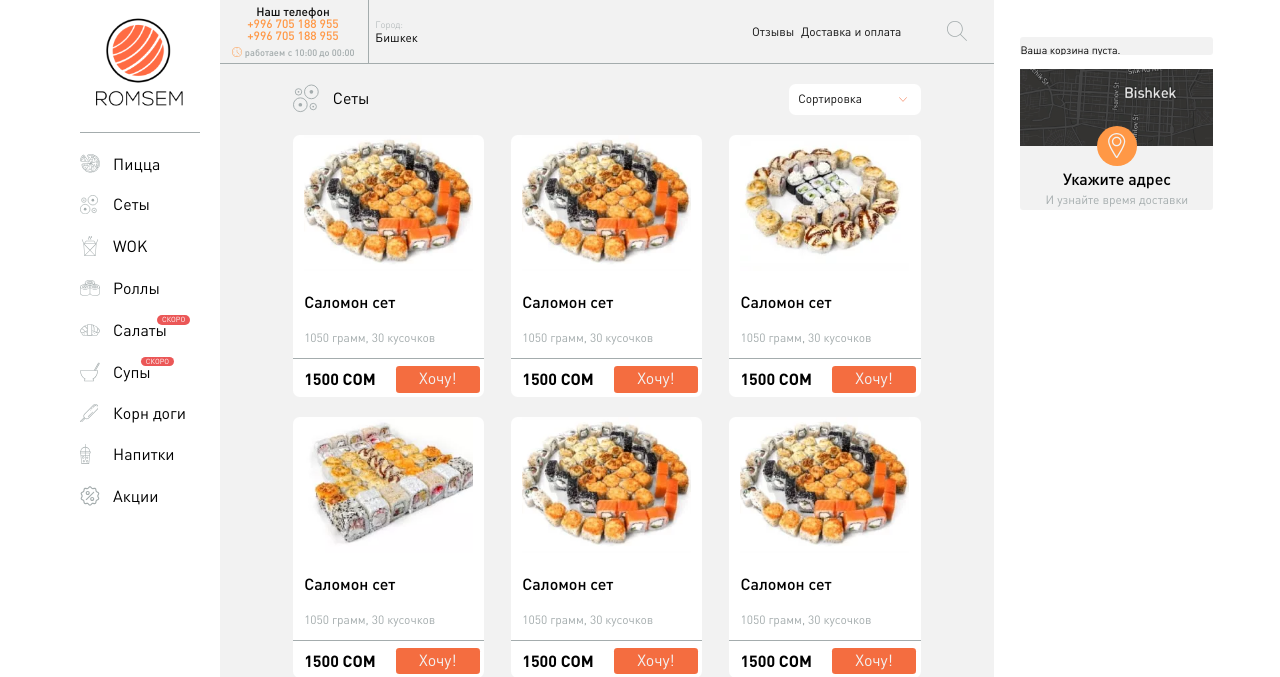
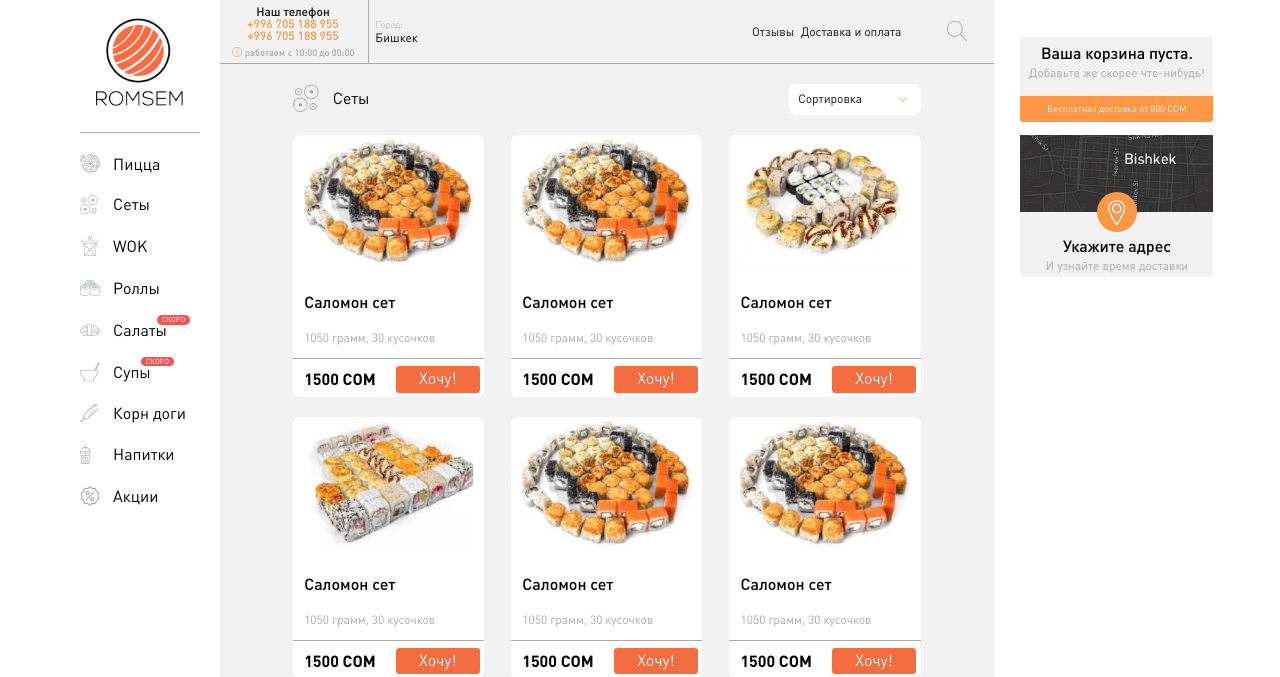
Before and after one commit to Anton1997Kovalev/romsem, a PHP site: page /sets.php in a window 1280 px wide. Shown: the top 677 px of the page. Run offline with PHP 8.4, Linux system fonts and the light colour scheme.

Commit message:
do basket

```diff
--- a/css/style.css
+++ b/css/style.css
@@ -926,6 +926,78 @@ h3 {
 .sidebar {
 	display: none;
 }
+
+.basket-block__label {}
+
+.basket-block__emtpy {}
+
+.basket-block__list {}
+
+.basket-block__item {
+	display: grid;
+	grid-template-columns: 9rem 1fr;
+	grid-column-gap: 1.4rem;
+	padding: 1.5rem 3.3rem 1.5rem 0;
+	background-color: #fff;
+	border-radius: .5rem;
+	-webkit-border-radius: .5rem;
+	-moz-border-radius: .5rem;
+	-ms-border-radius: .5rem;
+	-o-border-radius: .5rem;
+}
+
+.basket-block__item-img img {
+	display: block;
+}
+
+.basket-block__item-column {}
+
+.basket-block__item-label {
+	font-family: var(--ff-dinPro400);
+	font-weight: normal;
+	font-size: 1.8rem;
+	line-height: 100%;
+	color: var(--black2);
+	margin-bottom: 1.4rem;
+}
+
+.basket-block__item-row {
+	display: grid;
+	grid-template-columns: 9rem 1fr;
+	align-items: center;
+	grid-column-gap: .7rem;
+}
+
+.basket-block__quantity-icon.basket-block__quantity-icon {
+	width: 2.5rem;
+	height: 2.5rem;
+}
+
+.basket-block__quantity-icon.basket-block__quantity-icon.minus svg {
+	width: 1.3rem;
+}
+
+.basket-block__quantity-icon.basket-block__quantity-icon.plus svg {
+	width: 1.3rem;
+	height: 1.3rem;
+}
+
+.basket-block__quantity-label.basket-block__quantity-label {
+	font-size: 1.8rem;
+	line-height: 100%;
+	width: 2.6rem;
+}
+
+.basket-block__item-price {
+	font-family: var(--ff-dinPro700);
+	font-weight: 700;
+	font-size: 1.8rem;
+	line-height: 100%;
+	color: var(--black2);
+	white-space: nowrap;
+	text-align: right;
+}
+
 
 
 @media screen and (min-width: 1024px) {
@@ -1047,18 +1119,51 @@ h3 {
 		margin-bottom: 2rem;
 	}
 
+	.basket-block._active .basket-block__emtpy {
+		display: none;
+	}
+
 	.basket-block__container {
 		padding: 1.2rem 0 0;
 		position: relative;
 		z-index: -4;
 	}
 
-
-
-	.location-block {}
+	.basket-block__label {
+		font-family: var(--ff-dinPro500);
+		font-weight: 500;
+		font-size: 2.4rem;
+		line-height: 100%;
+		color: var(--black2);
+		text-align: center;
+		margin-bottom: 1rem;
+	}
+
+	.basket-block__emtpy {
+		font-family: var(--ff-dinPro400);
+		font-size: 1.8rem;
+		line-height: 100%;
+		color: var(--grey2);
+		text-align: center;
+		margin-bottom: 2.6rem;
+	}
+
+	.basket-block__delivery {
+		font-family: var(--ff-dinPro400);
+		font-size: 1.4rem;
+		line-height: 100%;
+		color: var(--grey);
+		background-color: var(--orange);
+		text-align: center;
+		padding: 1.2rem 0;
+	}
+
+	.basket-block._active .basket-block__delivery {
+		display: none;
+	}
 
 	.location-block__container {
-		background: #F2F2F2;
+		background: var(--grey);
 		border-radius: .5rem;
 		-webkit-border-radius: .5rem;
 		-moz-border-radius: .5rem;
@@ -1659,6 +1764,24 @@ h3 {
 	.swiper-button-disabled {
 		opacity: 0;
 	}
+
+	.quantity-number__icon {
+		width: 4rem;
+		height: 4rem;
+	}
+
+	.quantity-number__icon.minus svg {
+		width: 2rem;
+	}
+
+	.quantity-number__icon.plus svg {
+		width: 2rem;
+		height: 2rem;
+	}
+
+	.quantity-number__label {
+		font-size: 3rem;
+	}
 }
 
 /* ---------------------------- order-product -------------------- */
--- a/inc/right-sidebar.php
+++ b/inc/right-sidebar.php
@@ -3,7 +3,41 @@
 		<div class="basket-block">
 			<div class="basket-block__container">
 				<div class="basket-block__label">Ваша корзина пуста.</div>
+				<div class="basket-block__emtpy">Добавьте же скорее что-нибудь!</div>
+				<div class="basket-block__list">
+					<!-- <div class="basket-block__item">
+						<div class="basket-block__item-img">
+							<picture>
+								<source srcset="/img/filter-product/set-min.webp" type="image/webp">
+								<img src="/img/filter-product/set-min.jpg" alt="">
+							</picture>
+						</div>
+						<div class="basket-block__item-column">
+							<div class="basket-block__item-label">Самая большая Филадельфия</div>
+							<div class="basket-block__item-row">
+								<div class="basket-block__quantity quantity-number">
+									<div
+										class="basket-block__quantity-icon quantity-number__icon minus quantity-product-add-card__js">
+										<?php include 'img/icons/minus.svg'; ?>
+									</div>
+									<div class="basket-block__quantity-label quantity-number__label">
+										1
+									</div>
+									<div
+										class="basket-block__quantity-icon quantity-number__icon plus quantity-product-add-card__js">
+										<?php include 'img/icons/plus.svg'; ?>
+									</div>
+								</div>
+								<div class="basket-block__item-price">170 СОМ</div>
+							</div>
 
+						</div>
+
+					</div> -->
+				</div>
+				<div class="basket-block__delivery">
+					Бесплатная доставка от 800 СОМ
+				</div>
 			</div>
 		</div>
 		<div class="location-block">
--- a/js/script.js
+++ b/js/script.js
@@ -168,9 +168,15 @@ $(document).ready(function () {
 	})
 
 	function quantityNumberCard() {
+
+		$('.product-card').each(function (index, item) {
+			$(item).attr('data-index', index);
+		})
+
+		function quantityFunc() {
 			$('.quantity-product-add-card__js').on('click', function () {
-			let num = Number($(this).siblings('.quantity-number__label').text());
-			let res = 1;
+				let num = Number($(this).closest('.product-card').attr('data-count-product'));
+				let res = 0;
 
 				if ($(this).hasClass('plus')) {
 					res = num + 1;
@@ -182,14 +188,64 @@ $(document).ready(function () {
 
 					if (num === 1) {
 						$(this).closest('.product-card__btns').removeClass('_active');
+						// $('.basket-block__item').eq($(this).closest('.product-card').data('index')).remove();
 					}
 				}
+				$(this).closest('.product-card').attr('data-count-product', res)
 				$(this).siblings('.quantity-number__label').text(res);
 
+				console.log(num)
+
+				$('.basket-block__list').find('[data-index="' + Number($(this).closest('.product-card').data('index')) + '"]').find('.basket-block__quantity-label').text(res)
 			})
+		}
+		quantityFunc()
+
 
 		$('.add-product-card__js').on('click', function () {
 			$(this).parent().addClass('_active')
+
+			if ($(this).closest('.product-card')) {
+				$('.basket-block').addClass('_active');
+				$('.basket-block__label').text('Корзина');
+
+				let product = '<div class="basket-block__item" data-index="' + $(this).closest('.product-card').data('index') + '">' +
+					'<div class="basket-block__item-img">' +
+					'<picture>' +
+					'<source srcset="' + $(this).closest('.product-card').find('.product-card__img').find('source').attr('srcset') + '" type="' + $(this).closest('.product-card').find('.product-card__img').find('source').attr('type') + '">' +
+					'<img src="' + $(this).closest('.product-card').find('.product-card__img').find('img').attr('src') + '" alt="">' +
+					'</picture>' +
+					'</div>' +
+					'<div class="basket-block__item-column">' +
+					'<div class="basket-block__item-label">' + $(this).closest('.product-card').find('.product-card__label').text() + '</div>' +
+					'<div class="basket-block__item-row">' +
+					'<div class="basket-block__quantity quantity-number">' +
+					'<div class="basket-block__quantity-icon quantity-number__icon minus quantity-product-add-card__js">' +
+					'<svg width="23" height="2" viewBox="0 0 23 2" fill="none" xmlns="http://www.w3.org/2000/svg">' +
+					'<path d="M1 1L22 0.999999" stroke="#111111" stroke-width="2" stroke-linecap="round"/>' +
+					'</svg>' +
+					'</div>' +
+					'<div class="basket-block__quantity-label quantity-number__label">' +
+					$(this).siblings('.quantity-number').find('.quantity-number__label').text() +
+					'</div>' +
+					'<div class="basket-block__quantity-icon quantity-number__icon plus quantity-product-add-card__js">' +
+					'<svg width="23" height="23" viewBox="0 0 23 23" fill="none" xmlns="http://www.w3.org/2000/svg">' +
+					'<path d="M11 1V22" stroke="#F2F2F2" stroke-width="2" stroke-linecap="round"/>' +
+					'<path d="M1 11L22 11" stroke="#F2F2F2" stroke-width="2" stroke-linecap="round"/>' +
+					'</svg>' +
+					'</div>' +
+					'</div>' +
+					'<div class="basket-block__item-price">' + $(this).closest('.product-card').find('.product-card__price').text() + '</div>' +
+					'</div>' +
+					'</div>' +
+					'</div>';
+
+				$('.basket-block__list').append(product);
+
+
+			}
+
+
 		})
 	}
 
--- a/sets.php
+++ b/sets.php
@@ -72,7 +72,7 @@
 							<div class="box-products__container container">
 								<div class="box-products__content">
 									<div class="box-products__list">
-										<div class="product-card box-product">
+										<div class="product-card box-product" data-index data-count-product="1">
 											<a href="" class="product-card__img box-product__img">
 												<picture>
 													<source srcset="img/filter-product/set-min.webp" type="image/webp">
@@ -114,7 +114,7 @@
 												</div>
 											</div>
 										</div>
-										<div class="product-card box-product">
+										<div class="product-card box-product" data-index data-count-product="1">
 											<a href="" class="product-card__img box-product__img">
 												<picture>
 													<source srcset="img/filter-product/set-min.webp" type="image/webp">
@@ -156,7 +156,7 @@
 												</div>
 											</div>
 										</div>
-										<div class="product-card box-product">
+										<div class="product-card box-product" data-index data-count-product="1">
 											<a href="" class="product-card__img box-product__img">
 												<picture>
 													<source srcset="img/filter-product/set2-min.webp" type="image/webp">
@@ -198,7 +198,7 @@
 												</div>
 											</div>
 										</div>
-										<div class="product-card box-product">
+										<div class="product-card box-product" data-index data-count-product="1">
 											<a href="" class="product-card__img box-product__img">
 												<picture>
 													<source srcset="img/filter-product/set3-min.webp" type="image/webp">
@@ -240,7 +240,7 @@
 												</div>
 											</div>
 										</div>
-										<div class="product-card box-product">
+										<div class="product-card box-product" data-index data-count-product="1">
 											<a href="" class="product-card__img box-product__img">
 												<picture>
 													<source srcset="img/filter-product/set-min.webp" type="image/webp">
@@ -282,7 +282,7 @@
 												</div>
 											</div>
 										</div>
-										<div class="product-card box-product">
+										<div class="product-card box-product" data-index data-count-product="1">
 											<a href="" class="product-card__img box-product__img">
 												<picture>
 													<source srcset="img/filter-product/set-min.webp" type="image/webp">
@@ -324,7 +324,7 @@
 												</div>
 											</div>
 										</div>
-										<div class="product-card box-product">
+										<div class="product-card box-product" data-index data-count-product="1">
 											<a href="" class="product-card__img box-product__img">
 												<picture>
 													<source srcset="img/filter-product/set2-min.webp" type="image/webp">
@@ -366,7 +366,7 @@
 												</div>
 											</div>
 										</div>
-										<div class="product-card box-product">
+										<div class="product-card box-product" data-index data-count-product="1">
 											<a href="" class="product-card__img box-product__img">
 												<picture>
 													<source srcset="img/filter-product/set3-min.webp" type="image/webp">
@@ -392,7 +392,7 @@
 												</div>
 											</div>
 										</div>
-										<div class="product-card box-product">
+										<div class="product-card box-product" data-index data-count-product="1">
 											<a href="" class="product-card__img box-product__img">
 												<picture>
 													<source srcset="img/filter-product/set3-min.webp" type="image/webp">
```
Lines whose indentation alone changed are shown as unchanged.
